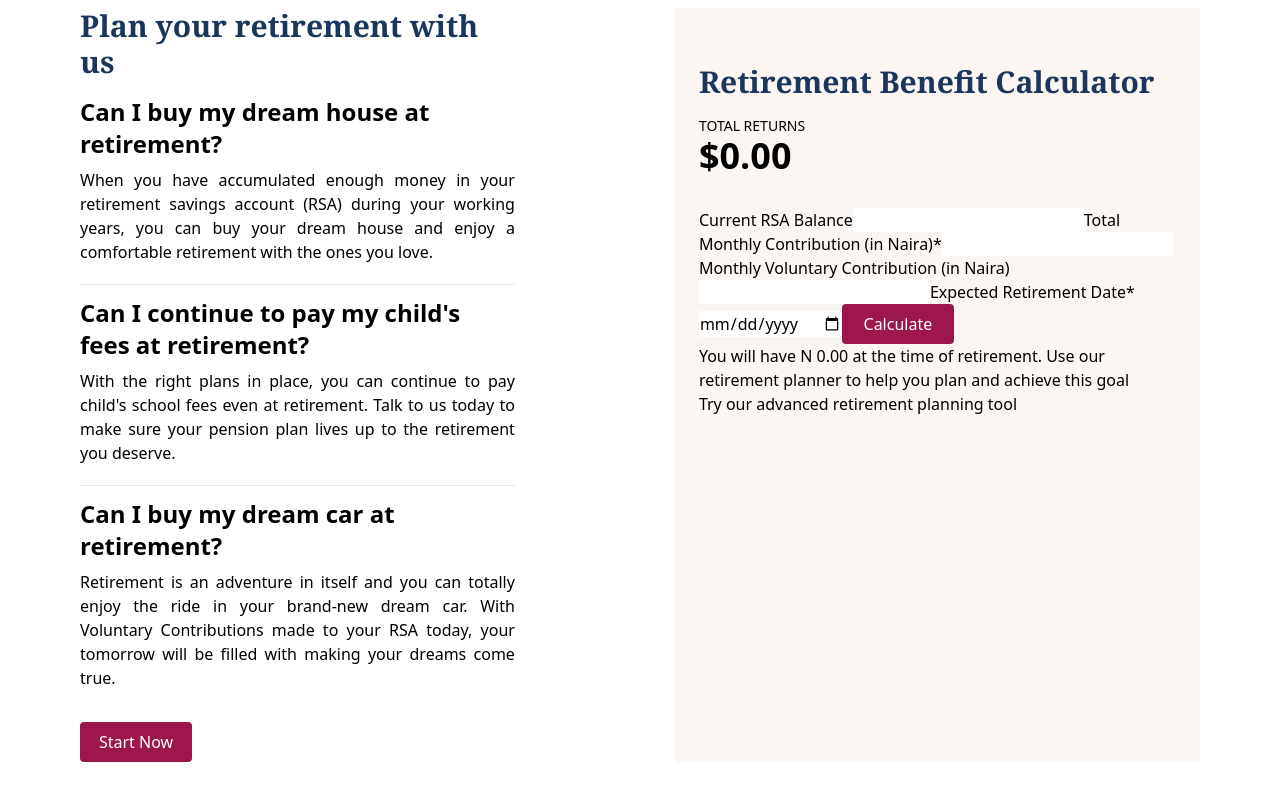
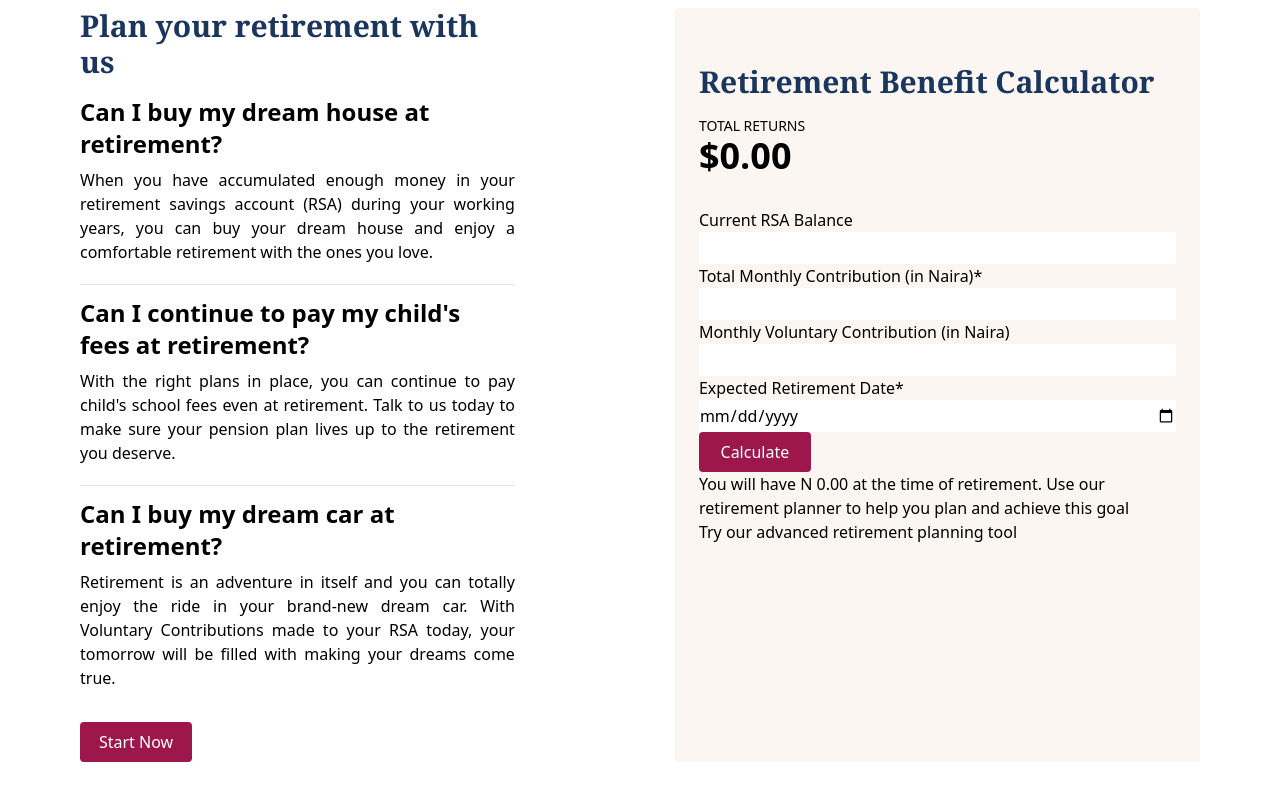
Before and after one commit to AkinAkinbobola/ARM-PENSION-SITE-CLONE, a Vue app in the folder arm-clone/: page / in a window 1280 px wide. Shown: the part 2331-3131 px from the top of the page. Built offline with nearby package versions, Linux system fonts and the light colour scheme.

Commit message:
Update BenefitCalculator.vue

```diff
--- a/arm-clone/src/components/BenefitCalculator.vue
+++ b/arm-clone/src/components/BenefitCalculator.vue
@@ -27,15 +27,15 @@
             <h1 class="text-blueText text-3xl font-serif font-bold mb-4">Retirement Benefit Calculator</h1>
             <h2 class="text-sm">TOTAL RETURNS</h2>
             <h1 class="text-4xl font-semibold mb-8">$0.00</h1>
-            <form>
+            <form class="flex flex-col">
                 <label for="rsaBalance" class="font-lg">Current RSA Balance</label>
-                <input type="number" name="rsaBalance">
+                <input type="number" name="rsaBalance" class="h-8">
                 <label for="monthlyContrib">Total Monthly Contribution (in Naira)*</label>
-                <input type="number" name="monthlyContrib">
+                <input type="number" name="monthlyContrib" class="h-8">
                 <label for="volunContrib">Monthly Voluntary Contribution (in Naira)</label>
-                <input type="number" name="volunContrib">
+                <input type="number" name="volunContrib" class="h-8">
                 <label for="retireDt">Expected Retirement Date*</label>
-                <input type="date" name="retireDt">
+                <input type="date" name="retireDt" class="h-8">
                 <button class="py-2 px-4 text-white bg-pink-800 ml-0 font-sans rounded w-28">Calculate</button>
             </form>
             <div>
```
